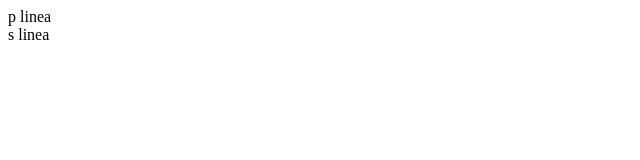
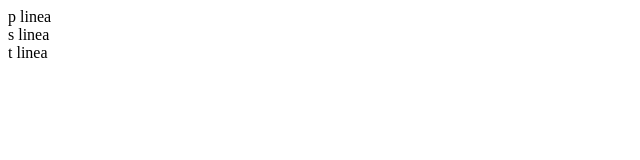
Before and after one commit to DiegoCarva05/parcial_20, a plain HTML site: page index.html in a window 1280 px wide. Shown: the full height of the page, 0-640 px from the left. Drawn offline with Linux system fonts and the light colour scheme.

Commit message:
tercer commit

```diff
--- a/index.html
+++ b/index.html
@@ -8,5 +8,6 @@
 <body>
     <div>p linea</div>
     <div>s linea</div>
+    <div>t linea</div>
 </body>
 </html>
```
